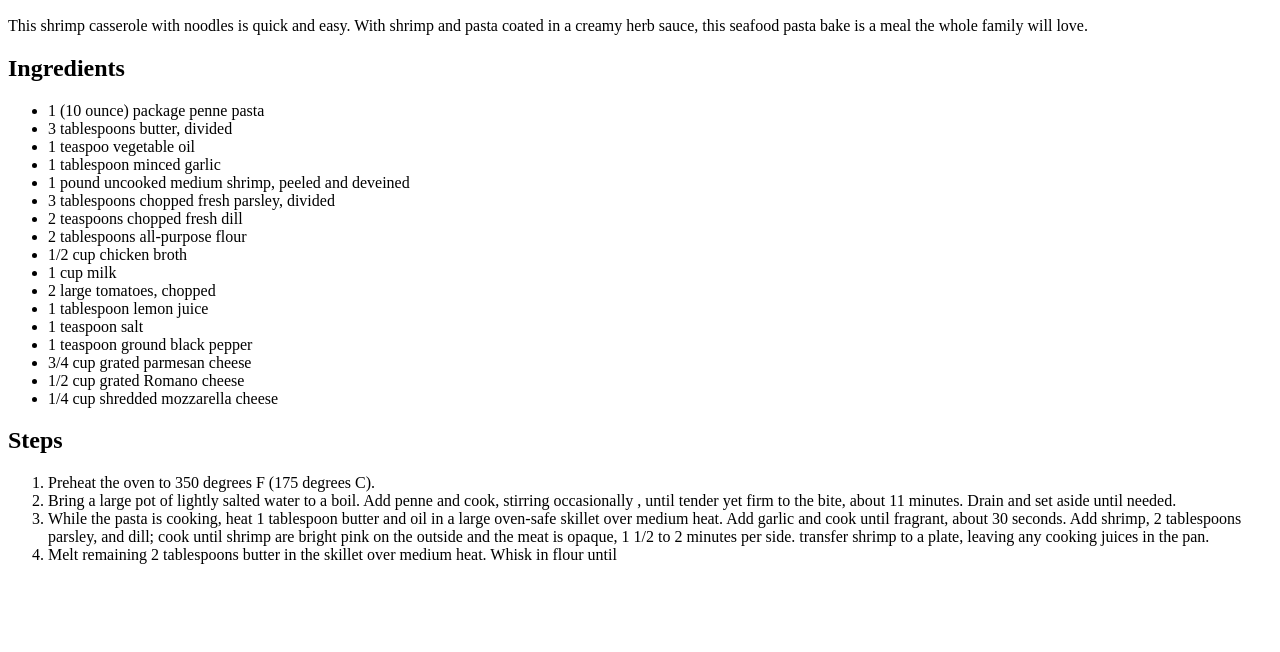
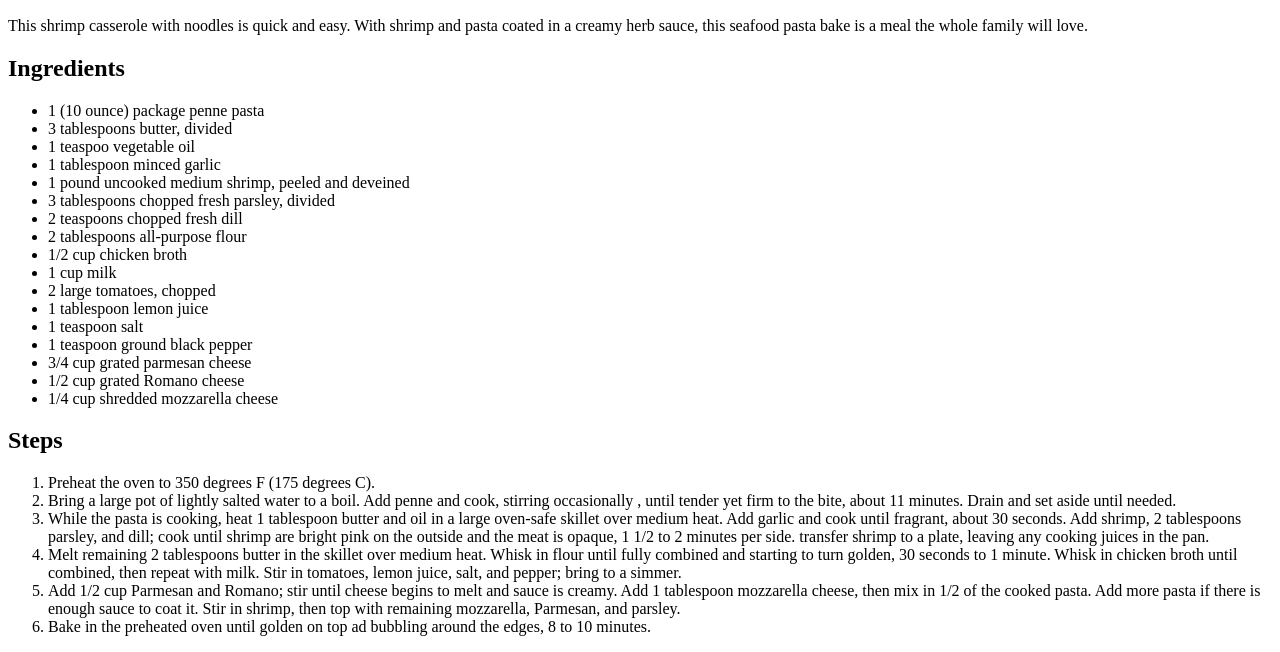
Before and after one commit to kyleroberttaylor/odin-recipes, a plain HTML site: page recipes/garlic-shrimp-pasta-bake.html in a window 1280 px wide. Shown: the part 468-1120 px from the top of the page. Before the commit the page ends 1048 px from the top, so only its background shows below. Drawn offline with Linux system fonts and the light colour scheme.

Commit message:
finished garlic-shrimp-pasta-bake.html

```diff
--- a/recipes/garlic-shrimp-pasta-bake.html
+++ b/recipes/garlic-shrimp-pasta-bake.html
@@ -51,7 +51,15 @@
             pink on the outside and the meat is opaque, 1 1/2 to 2 minutes per side. transfer
             shrimp to a plate, leaving any cooking juices in the pan.
         </li>
-        <li>Melt remaining 2 tablespoons butter in the skillet over medium heat. Whisk in flour until</li>
+        <li>Melt remaining 2 tablespoons butter in the skillet over medium heat. Whisk in flour until
+            fully combined and starting to turn golden, 30 seconds to 1 minute. Whisk in chicken broth until
+            combined, then repeat with milk. Stir in tomatoes, lemon juice, salt, and pepper; bring to a simmer.
+        </li>
+        <li>Add 1/2 cup Parmesan and Romano; stir until cheese begins to melt and sauce is creamy. Add 1 tablespoon mozzarella
+            cheese, then mix in 1/2 of the cooked pasta. Add more pasta if there is enough sauce to coat it. Stir in shrimp, then
+            top with remaining mozzarella, Parmesan, and parsley.
+        </li>
+        <li>Bake in the preheated oven until golden on top ad bubbling around the edges, 8 to 10 minutes.</li>
     </ol>
 </body>
 </html>
```
